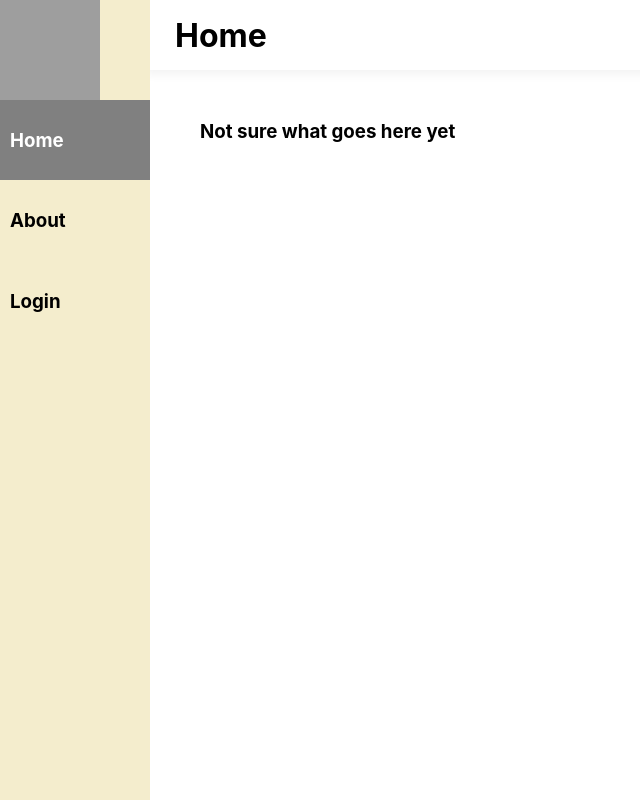
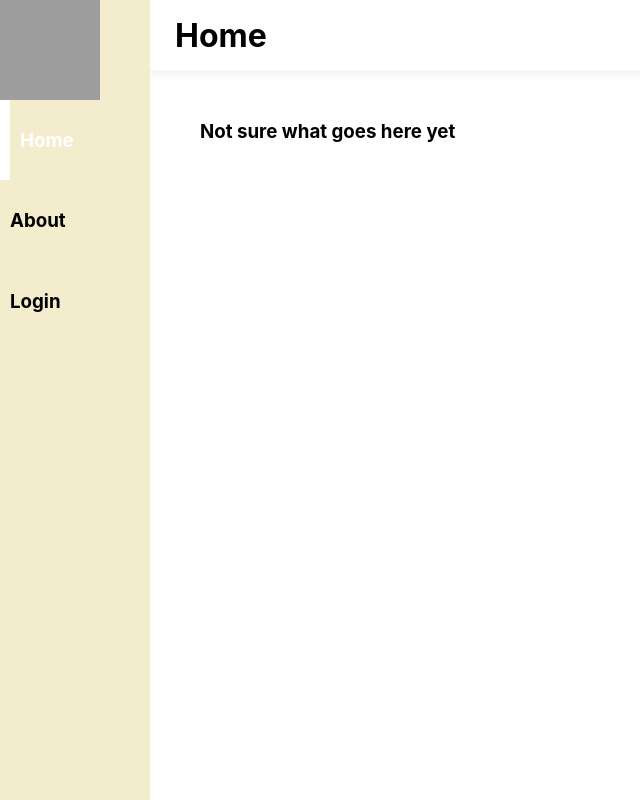
Before and after one commit to Wowsaruss/lets-grow, a React (Create React App) app: page / in a window 1280 px wide. Shown: the top 800 px of the page, without its empty margins (0-640 px from the left). Built offline with nearby package versions, Linux system fonts and the light colour scheme; no server answers; grey boxes are pictures that could not be loaded.

Commit message:
nav styles

```diff
--- a/src/App.css
+++ b/src/App.css
@@ -29,11 +29,12 @@
 }
 
 .Link-active {
+    width: 100px;
     color: white;
     padding-bottom: 10px;
     padding-top: 10px;
     width: 100%;
-    background-color: gray;
+    border-left: 10px solid;
     text-decoration: none;
 }
 
```
